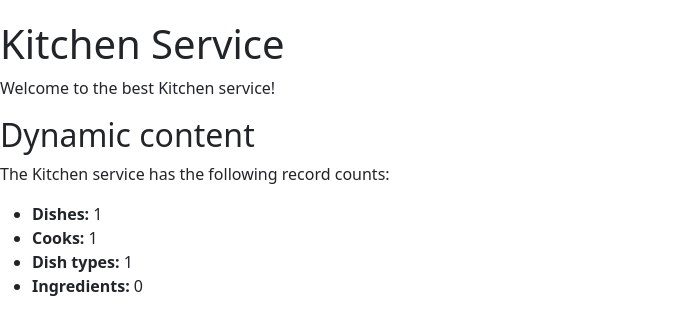
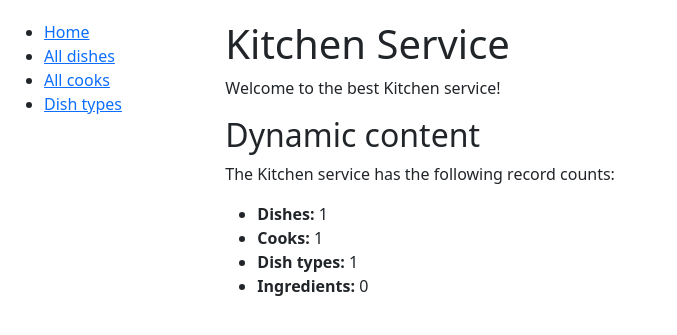
Before and after one commit to onyevyerov/restaurant-kitchen-service, a Django app: page / in a window 1280 px wide. Shown: the top 335 px of the page, without its empty margins (0-677 px from the left). Run offline with Django 4.2, Linux system fonts and the light colour scheme; data comes from the database, SQL or seed files in the repository; data that the repository does not hold is empty.

Commit message:
Write sidebar.html, include it to base.html. Make markup in <body> of base.html

```diff
--- a/templates/base.html
+++ b/templates/base.html
@@ -17,9 +17,18 @@
 </head>
 
 <body>
-  <div>
-    {% block content %}{% endblock %}
+  <div class="container-fluid">
+      <div class="row">
+          <div class="col-sm-2">
+              {% block sidebar %}
+                  {% include "includes/sidebar.html" %}
+              {% endblock %}
+          </div>
+
+          <div class="col-sm-10 ">
+              {% block content %}{% endblock %}
+          </div>
+      </div>
   </div>
 </body>
-
 </html>
--- a/templates/includes/sidebar.html
+++ b/templates/includes/sidebar.html
@@ -0,0 +1,14 @@
+<ul>
+  <li>
+    <a href="#">Home</a>
+  </li>
+  <li>
+    <a href="#">All dishes</a>
+  </li>
+  <li>
+    <a href="#">All cooks</a>
+  </li>
+  <li>
+    <a href="#">Dish types</a>
+  </li>
+</ul>
```
